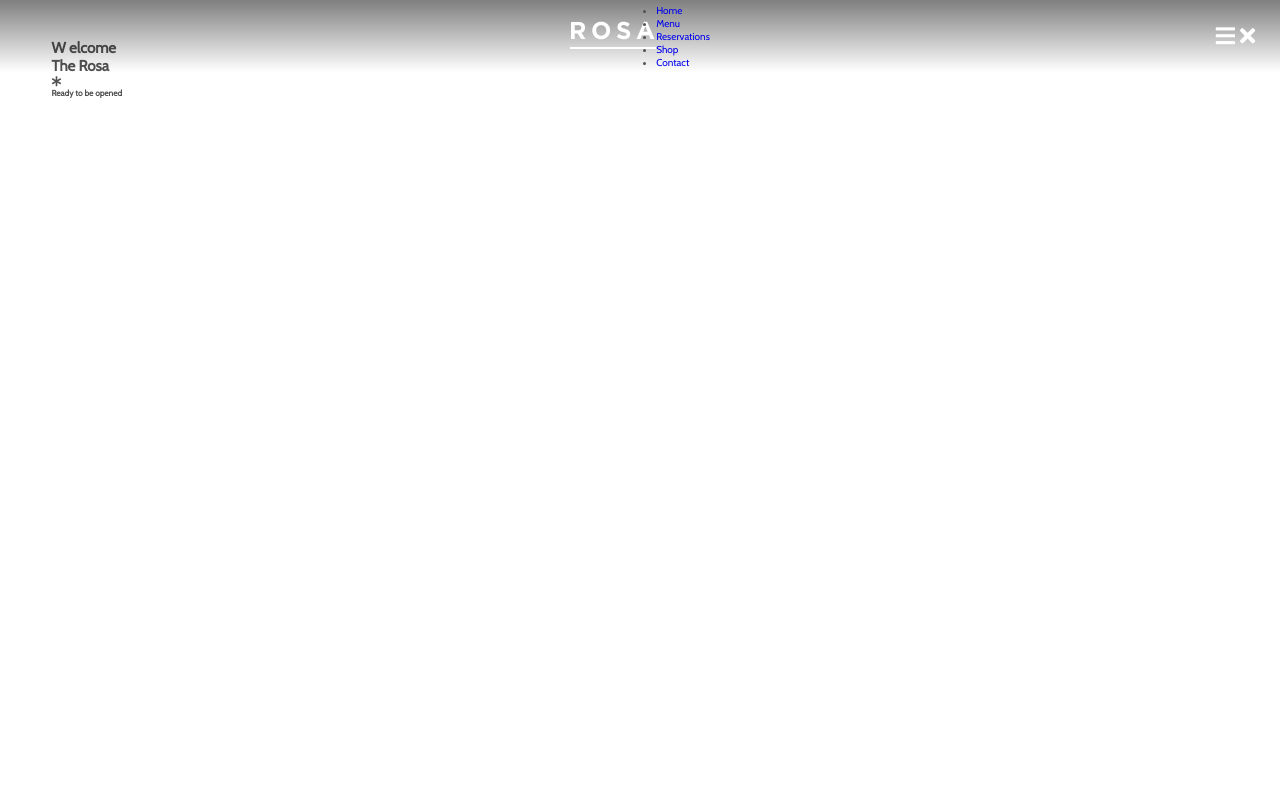
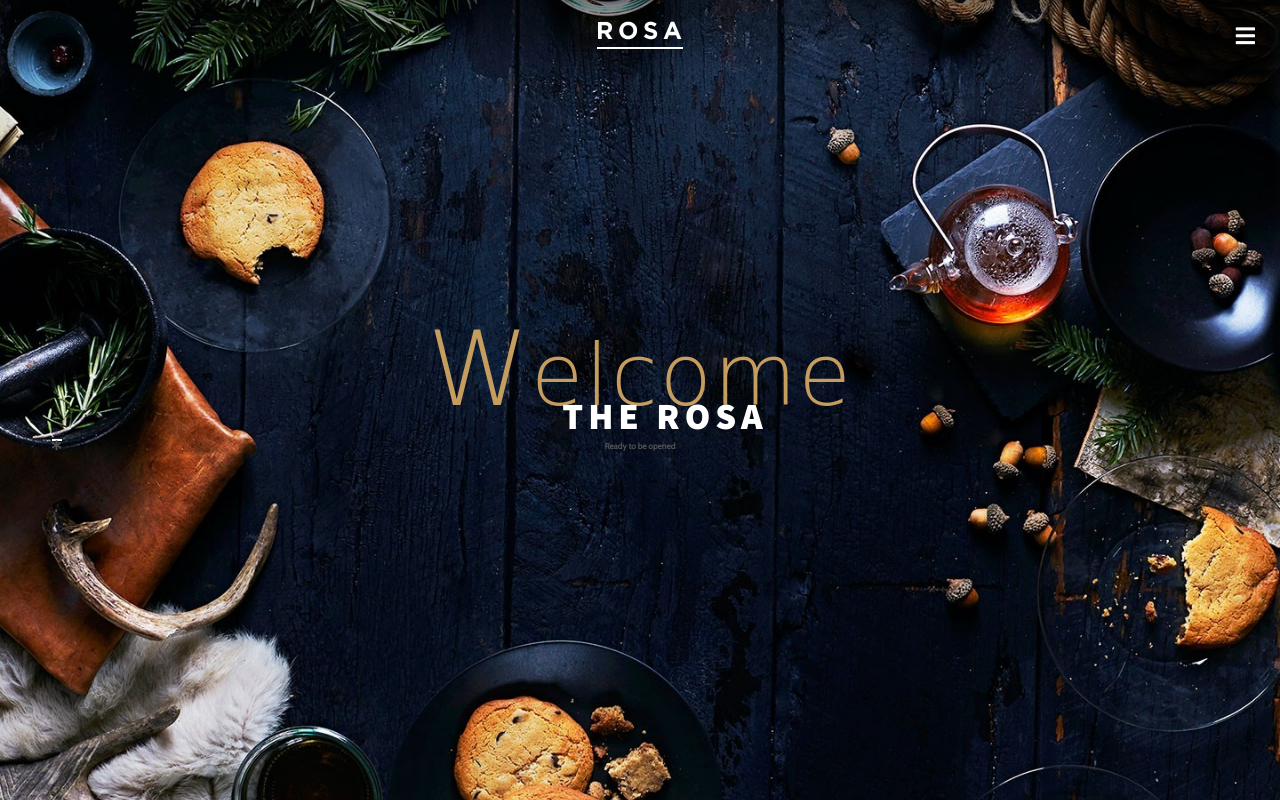
Before and after one commit to MbuguaCaleb/full_bootstrap_theme_v2, a plain HTML site: page index.html in a window 1280 px wide. Drawn offline with nearby package versions, Linux system fonts and the light colour scheme; a web font is replaced by a local one.

Commit message:
styling-the-hero-section

```diff
--- a/main.js
+++ b/main.js
@@ -1 +1,15 @@
-//Select element function
+//click toggle effect
+
+//select element function
+//A Query selector function that will be called to select elements
+const selectElement = element => {
+  return document.querySelector(element);
+};
+
+let menuToggler = selectElement(".menu-toggle");
+let body = selectElement("body");
+
+//adding a listerner
+menuToggler.addEventListener("click", function() {
+  body.classList.toggle("open");
+});
--- a/styles.css
+++ b/styles.css
@@ -76,3 +76,126 @@ header {
   transform: translateY(-50%);
   right: 2.5rem;
   cursor: pointer;
+  z-index: 1500;
+}
+
+.fa-times {
+  display: none;
+}
+
+/*stying the nav-list*/
+
+.nav-list {
+  list-style: none;
+  position: fixed;
+  top: 0;
+  left: 0;
+  width: 80%;
+  height: 100vh;
+  background-color: var(--main-font-color-dark);
+  padding: 4.4rem;
+  display: flex;
+  flex-direction: column;
+  justify-content: space-around;
+  z-index: 1250;
+  transform: translateX(-100%);
+  transition: transform 0.5s;
+}
+
+.nav::before {
+  content: "";
+  position: fixed;
+  top: 0;
+  left: 0;
+  width: 100vw;
+  height: 100vh;
+  background-color: rgba(0, 0, 0, 0.8);
+  z-index: 1000;
+  opacity: 0;
+  transform: scale(0);
+  transition: opacity 0.5s;
+}
+
+/*toggling the menu class*/
+/*class will be applied via javascript*/
+.open .fa-times {
+  display: block;
+}
+.open .fa-bars {
+  display: none;
+}
+
+.open .nav-list {
+  transform: translateX(0);
+}
+
+.open .nav::before {
+  opacity: 1;
+  transform: scale(1);
+}
+
+/*Rest of the Navigation with its items*/
+.nav-item {
+  border-bottom: 2px solid rgba(255, 255, 255, 0.3);
+}
+
+.nav-link {
+  display: block;
+  color: white;
+  text-transform: uppercase;
+  font-size: 1.6rem;
+  letter-spacing: 2px;
+  margin-right: -2px;
+}
+
+.nav-link:hover {
+  color: var(--secondary-font-color);
+}
+
+/*End of the Navigation*/
+
+/*Begginning the Hero Section*/
+
+.hero {
+  width: 100%;
+  height: 100vh;
+  background: url("images/hero.jpg") center no-repeat;
+  background-size: cover;
+  display: flex;
+  align-items: center;
+  text-align: center;
+}
+
+.sub-headline {
+  font-size: 8.5rem;
+  font-family: var(--secondary-font);
+  color: var(--secondary-font-color);
+  font-weight: 100;
+  line-height: 0.4;
+  letter-spacing: 2px;
+}
+
+.first-letter {
+  text-transform: uppercase;
+  font-size: 10.3rem;
+}
+.headline {
+  color: white;
+  font-size: 3.7rem;
+  font-family: var(--main-font);
+  text-transform: uppercase;
+  font-weight: 900;
+  letter-spacing: 0.5rem;
+  margin-right: -5rem;
+}
+
+.separator {
+  display: flex;
+}
+
+.line {
+  max-width: 8.4rem;
+  height: 0.25rem;
+  background-color: white;
+  position: relative;
+}
```
Also changed, not shown: index.html (+1 -3 lines), 2 other files.
